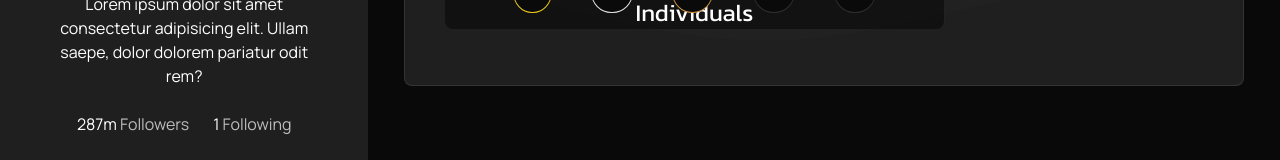
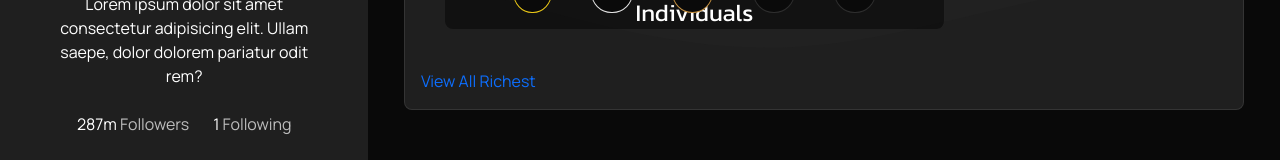
Before and after one commit to TDG-Org/Statue-Status, a React (Create React App) app in the folder client/: page / in a window 1280 px wide. Shown: the part 368-528 px from the top of the page. Built offline with nearby package versions, Linux system fonts and the light colour scheme.

Commit message:
setting up new structure

```diff
--- a/client/src/pages/Home/HomePage.jsx
+++ b/client/src/pages/Home/HomePage.jsx
@@ -1,7 +1,14 @@
 import React, { useState, useEffect } from "react";
 
 // Components
-import { Chart, RichList, Pie } from "../../components/Rich";
+import {
+  Chart,
+  RichList,
+  Pie
+} from "../../components/Rich";
+
+// Link
+import { Link } from "react-router-dom";
 
 // Time
 import { format } from "date-fns";
@@ -174,6 +181,8 @@ const HomePage = () => {
 
         </div>
 
+        <Link to="/Richest">View All Richest</Link>
+
       </div>
 
       <h2>All Individuals</h2>
--- a/client/src/sass/components/RichList.scss
+++ b/client/src/sass/components/RichList.scss
@@ -18,7 +18,7 @@
   border-radius: 8px;
   flex-direction: row;
   align-items: center;
-  transition: all 500ms ease;
+  transition: all 250ms ease;
   justify-content: space-between;
   border: 1px solid $low-dark-clr;
   background-image: linear-gradient(to top, $mid-dark-clr, $mid-dark-clr);
```
Also changed, not shown: client/src/components/List.jsx (added, +9 -0 lines).
